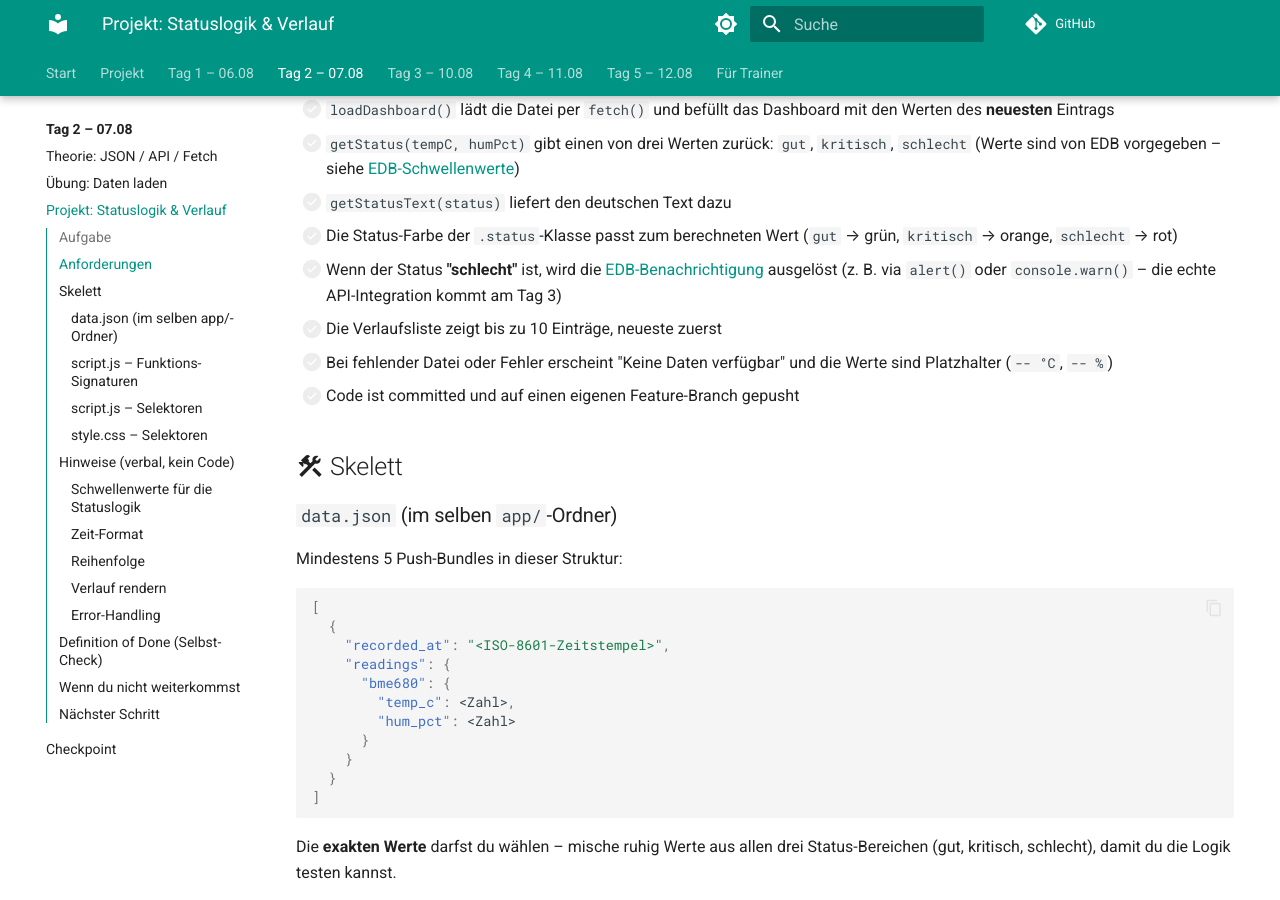
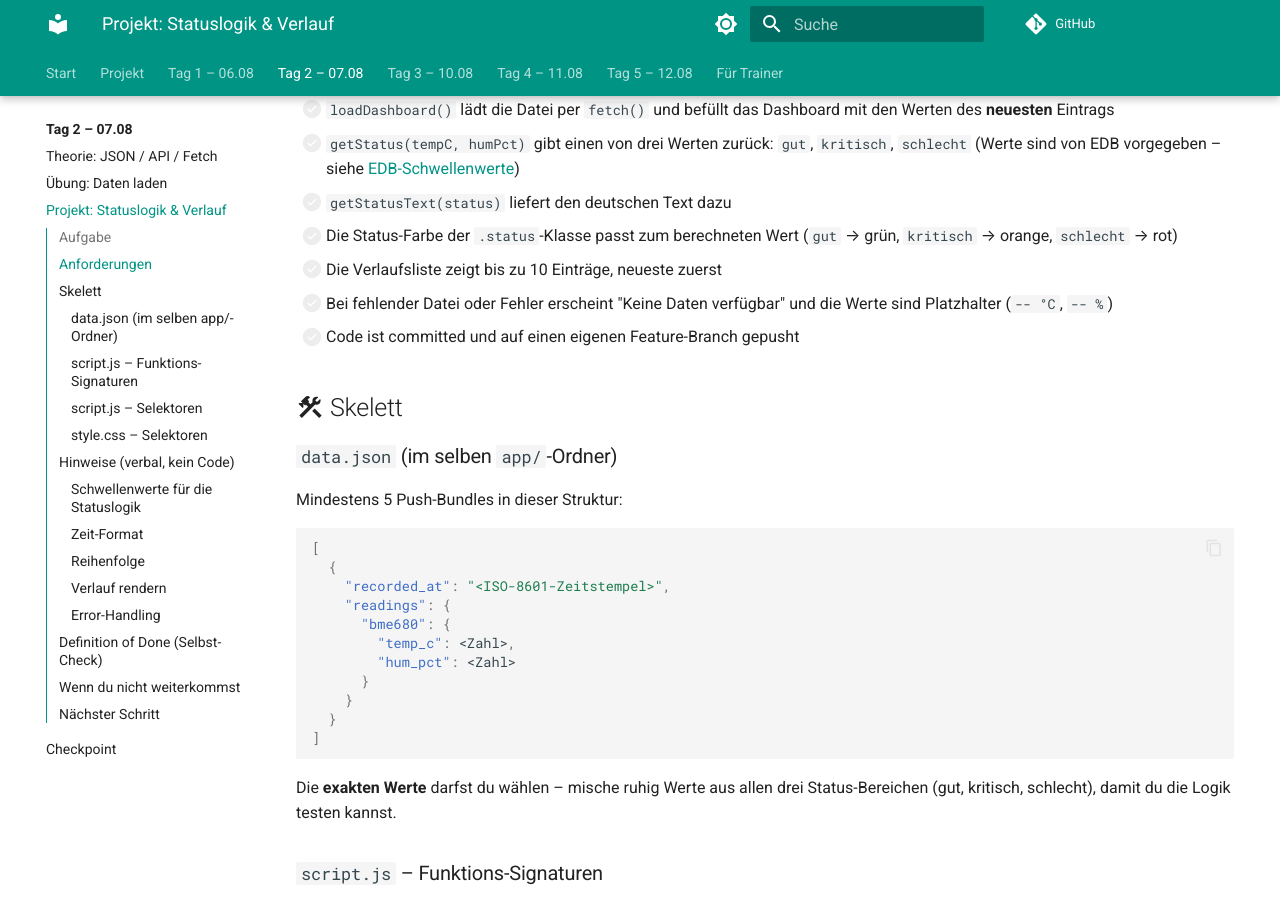
Before and after one commit to HeiligerG/ae-raumklima-bootcamp, an MkDocs documentation site: the page built from docs/tag-2/projekt-statuslogik-verlauf.md, in a window 1280 px wide and 900 px high, scrolled down 752 px. Built offline with MkDocs 1.6.1 and Material for MkDocs 9.7.7, drawn with Linux system fonts in a browser that asks for light colours; comment, search, counter and statistics services are not loaded; some of the changed text lies outside the part shown.

Commit message:
fix(tag-2): EDB-Benachrichtigungs-Notifikations-Workflow raus
- DoD: 'Wenn Status schlecht, wird EDB-Benachrichtigung
  ausgeloest' -> entfernt (EDB ist KEIN Notifikations-
  Service, sondern Quelle der Schwellenwerte)
- Schwellenwerte-Tabelle: 'Anzeige: rot + EDB-
  Benachrichtigung' -> 'Anzeige: rot' (reine
  Status-Anzeige, kein EDB-Trigger)

```diff
--- a/docs/tag-2/projekt-statuslogik-verlauf.md
+++ b/docs/tag-2/projekt-statuslogik-verlauf.md
@@ -36,10 +36,6 @@ Die Datenstruktur ist ein **Push-Bundle-Array** (siehe
 - [ ] `getStatusText(status)` liefert den deutschen Text dazu
 - [ ] Die Status-Farbe der `.status`-Klasse passt zum berechneten
       Wert (`gut` → grün, `kritisch` → orange, `schlecht` → rot)
-- [ ] Wenn der Status **"schlecht"** ist, wird die
-      [EDB-Benachrichtigung](../tag-1/projekt-dashboard.md#edb-benachrichtigung)
-      ausgelöst (z. B. via `alert()` oder `console.warn()` – die
-      echte API-Integration kommt am Tag 3)
 - [ ] Die Verlaufsliste zeigt bis zu 10 Einträge, neueste zuerst
 - [ ] Bei fehlender Datei oder Fehler erscheint "Keine Daten
       verfügbar" und die Werte sind Platzhalter (`-- °C`, `-- %`)
@@ -115,7 +111,7 @@ Diese Schwellenwerte sind **fix von EDB vorgegeben** – du
 |---|---|---|---|
 | `gut` | 20 – 24 | 40 – 60 | Anzeige: grün |
 | `kritisch` | 18 – 26 | 30 – 70 | Anzeige: orange |
-| `schlecht` | < 18 oder > 26 | < 30 oder > 70 | Anzeige: rot + EDB-Benachrichtigung |
+| `schlecht` | < 18 oder > 26 | < 30 oder > 70 | Anzeige: rot |
 
 !!! warning "Werte NICHT ändern"
     Diese Schwellenwerte kommen direkt von EDB. Wenn du sie
```
